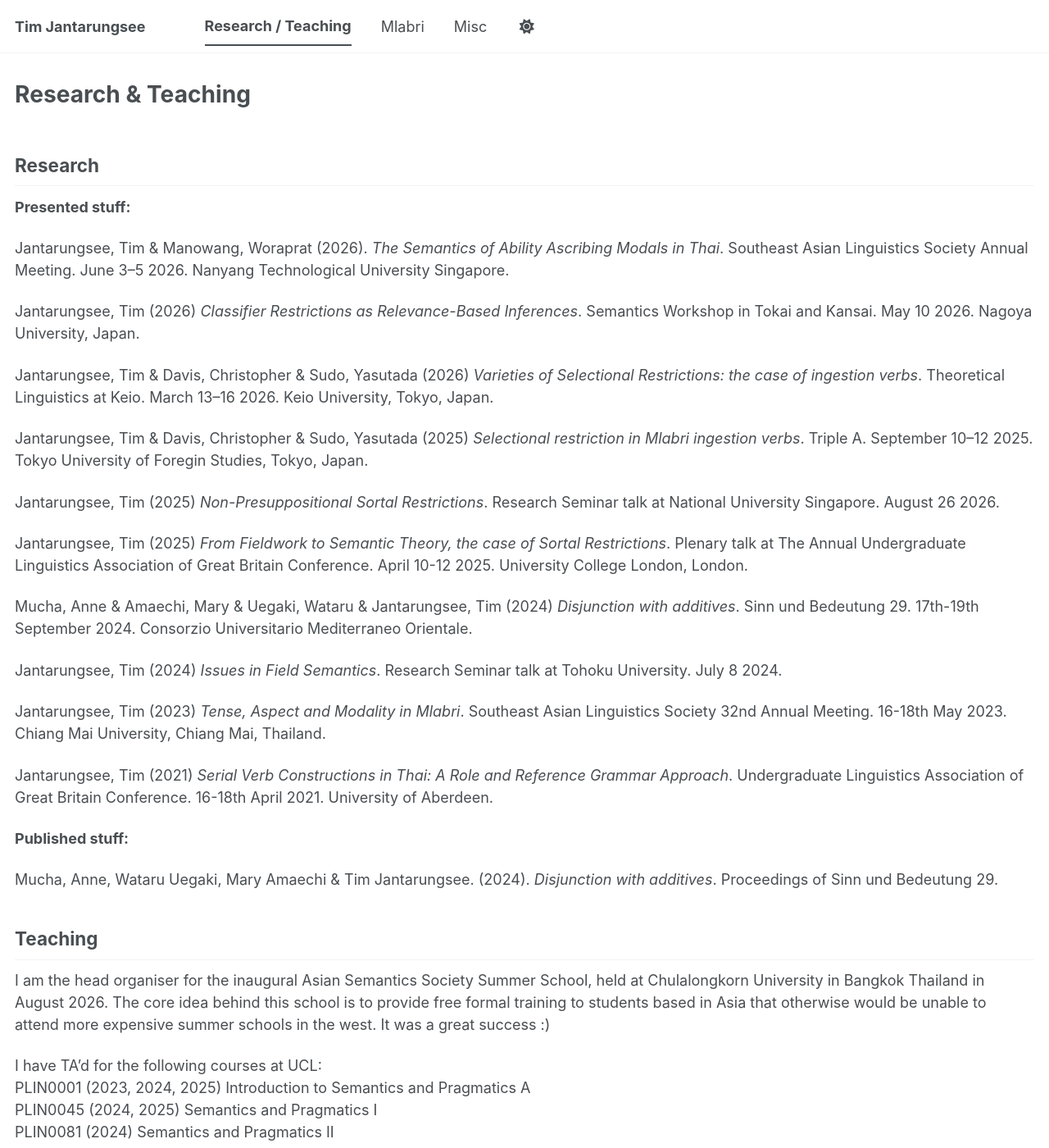
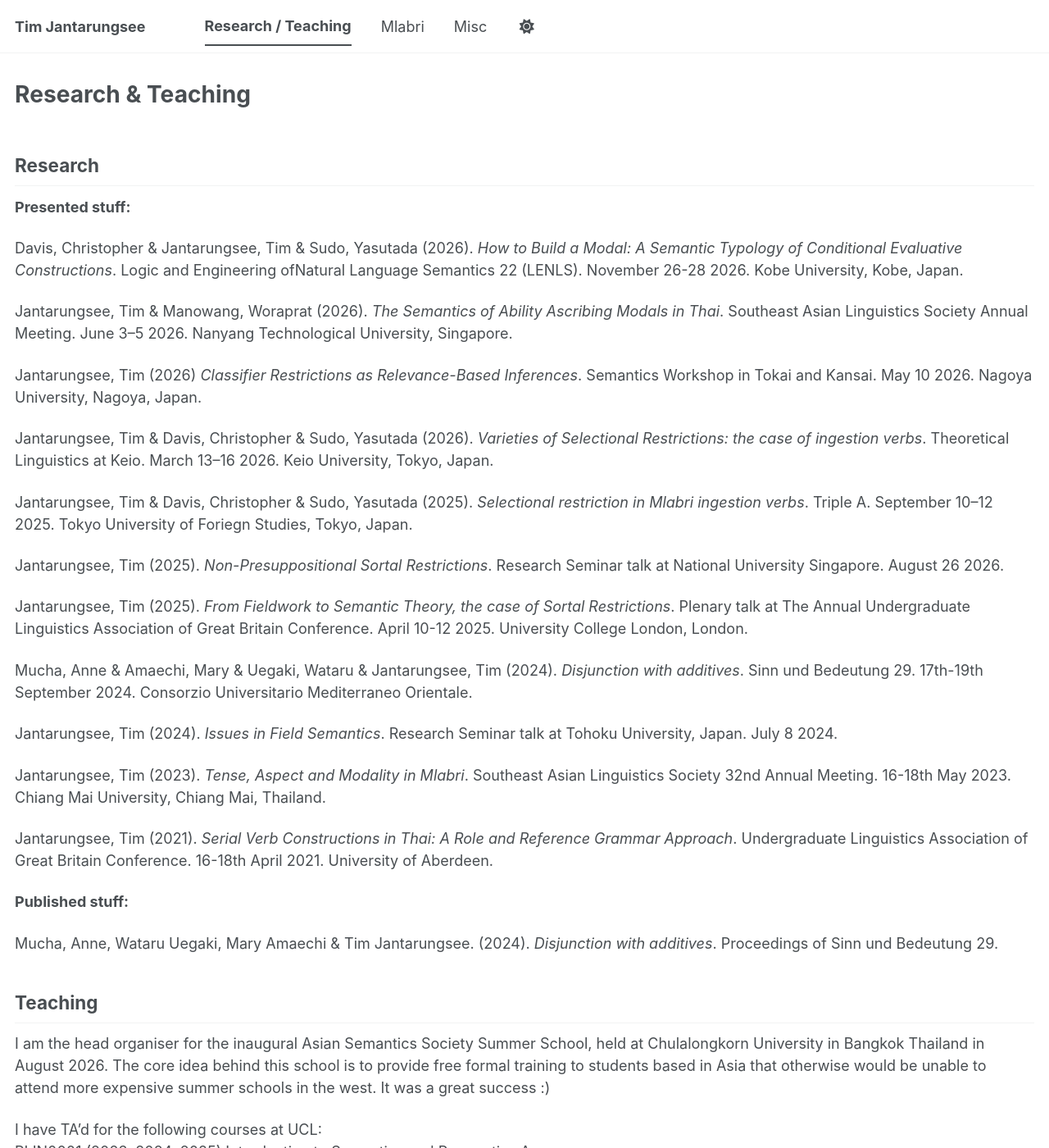
Before and after one commit to timjantarungsee/timjantarungsee.github.io, a Jekyll site: the page built from _pages/research-teaching.md, in a window 1280 px wide and 1400 px high. Shown: the whole window at 82% size. Built offline with Jekyll 4.4.1, drawn with Linux system fonts in a browser that asks for light colours; a script bundle is joined from its source files by our own code; library files that are not in the unit come from our copies.

Commit message:
Update research-teaching.md

```diff
--- a/_pages/research-teaching.md
+++ b/_pages/research-teaching.md
@@ -7,25 +7,27 @@ author_profile: false
 
 **Presented stuff:**
 
-Jantarungsee, Tim & Manowang, Woraprat (2026). _The Semantics of Ability Ascribing Modals in Thai_. Southeast Asian Linguistics Society Annual Meeting. June 3–5 2026. Nanyang Technological University Singapore.
+Davis, Christopher & Jantarungsee, Tim & Sudo, Yasutada (2026). _How to Build a Modal: A Semantic Typology of Conditional Evaluative Constructions_. Logic and Engineering ofNatural Language Semantics 22 (LENLS). November 26-28 2026. Kobe University, Kobe, Japan.
 
-Jantarungsee, Tim (2026) _Classifier Restrictions as Relevance-Based Inferences_. Semantics Workshop in Tokai and Kansai. May 10 2026. Nagoya University, Japan.
+Jantarungsee, Tim & Manowang, Woraprat (2026). _The Semantics of Ability Ascribing Modals in Thai_. Southeast Asian Linguistics Society Annual Meeting. June 3–5 2026. Nanyang Technological University, Singapore.
 
-Jantarungsee, Tim & Davis, Christopher & Sudo, Yasutada (2026) _Varieties of Selectional Restrictions: the case of ingestion verbs_. Theoretical Linguistics at Keio. March 13–16 2026. Keio University, Tokyo, Japan.
+Jantarungsee, Tim (2026) _Classifier Restrictions as Relevance-Based Inferences_. Semantics Workshop in Tokai and Kansai. May 10 2026. Nagoya University, Nagoya, Japan.
 
-Jantarungsee, Tim & Davis, Christopher & Sudo, Yasutada (2025) _Selectional restriction in Mlabri ingestion verbs_. Triple A. September 10–12 2025. Tokyo University of Foregin Studies, Tokyo, Japan.
+Jantarungsee, Tim & Davis, Christopher & Sudo, Yasutada (2026). _Varieties of Selectional Restrictions: the case of ingestion verbs_. Theoretical Linguistics at Keio. March 13–16 2026. Keio University, Tokyo, Japan.
 
-Jantarungsee, Tim (2025) _Non-Presuppositional Sortal Restrictions_. Research Seminar talk at National University Singapore. August 26 2026.
+Jantarungsee, Tim & Davis, Christopher & Sudo, Yasutada (2025). _Selectional restriction in Mlabri ingestion verbs_. Triple A. September 10–12 2025. Tokyo University of Foriegn Studies, Tokyo, Japan.
 
-Jantarungsee, Tim (2025) _From Fieldwork to Semantic Theory, the case of Sortal Restrictions_. Plenary talk at The Annual Undergraduate Linguistics Association of Great Britain Conference. April 10-12 2025. University College London, London.
+Jantarungsee, Tim (2025). _Non-Presuppositional Sortal Restrictions_. Research Seminar talk at National University Singapore. August 26 2026.
 
-Mucha, Anne & Amaechi, Mary & Uegaki, Wataru & Jantarungsee, Tim (2024) _Disjunction with additives_. Sinn und Bedeutung 29. 17th-19th September 2024. Consorzio Universitario Mediterraneo Orientale.
+Jantarungsee, Tim (2025). _From Fieldwork to Semantic Theory, the case of Sortal Restrictions_. Plenary talk at The Annual Undergraduate Linguistics Association of Great Britain Conference. April 10-12 2025. University College London, London.
 
-Jantarungsee, Tim (2024) _Issues in Field Semantics_. Research Seminar talk at Tohoku University. July 8 2024.
+Mucha, Anne & Amaechi, Mary & Uegaki, Wataru & Jantarungsee, Tim (2024). _Disjunction with additives_. Sinn und Bedeutung 29. 17th-19th September 2024. Consorzio Universitario Mediterraneo Orientale.
 
-Jantarungsee, Tim (2023) _Tense, Aspect and Modality in Mlabri_. Southeast Asian Linguistics Society 32nd Annual Meeting. 16-18th May 2023. Chiang Mai University, Chiang Mai, Thailand.
+Jantarungsee, Tim (2024). _Issues in Field Semantics_. Research Seminar talk at Tohoku University, Japan. July 8 2024.
 
-Jantarungsee, Tim (2021) _Serial Verb Constructions in Thai: A Role and Reference Grammar Approach_. Undergraduate Linguistics Association of Great Britain Conference. 16-18th April 2021. University of Aberdeen.
+Jantarungsee, Tim (2023). _Tense, Aspect and Modality in Mlabri_. Southeast Asian Linguistics Society 32nd Annual Meeting. 16-18th May 2023. Chiang Mai University, Chiang Mai, Thailand.
+
+Jantarungsee, Tim (2021). _Serial Verb Constructions in Thai: A Role and Reference Grammar Approach_. Undergraduate Linguistics Association of Great Britain Conference. 16-18th April 2021. University of Aberdeen.
 
 
 **Published stuff:**
```
